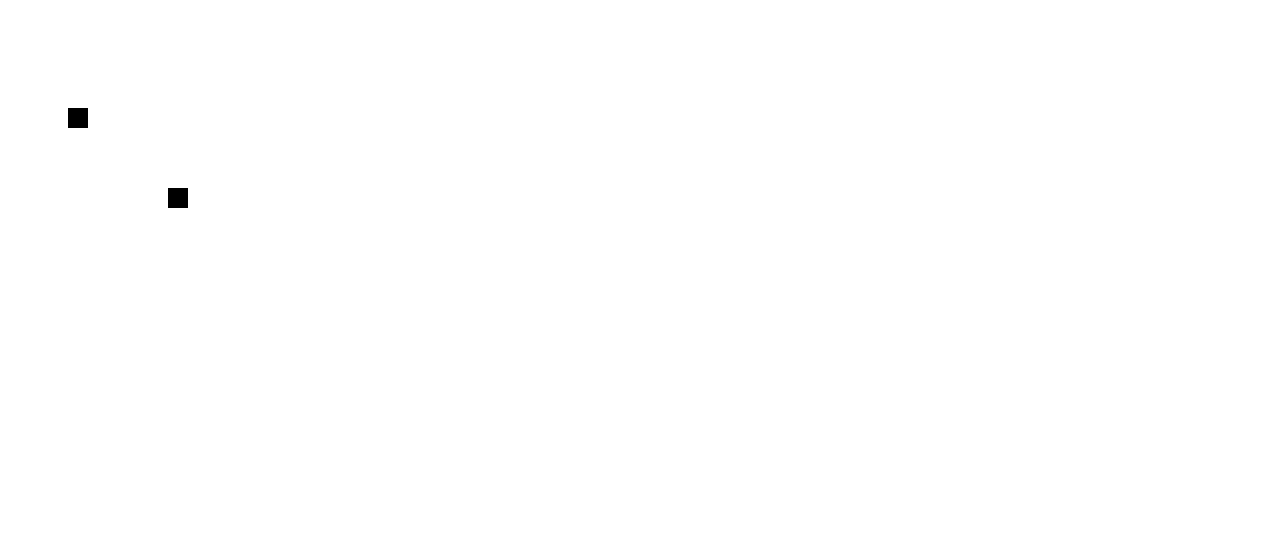
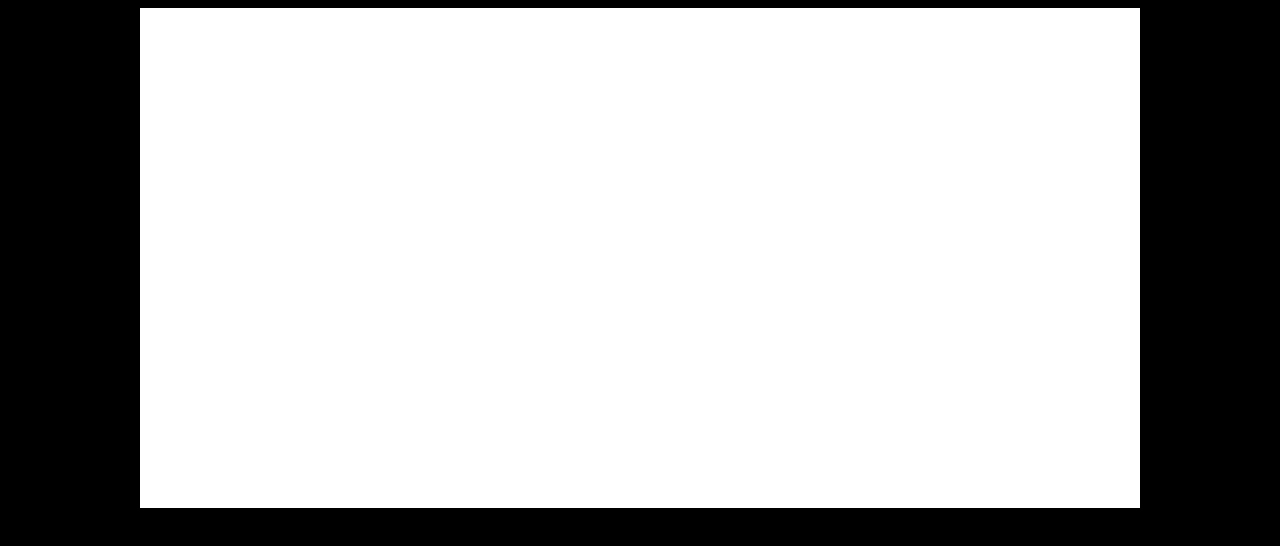
Before and after one commit to gbdb71/Elum, a plain HTML site: page index.html in a window 1280 px wide. Drawn offline with Linux system fonts and the light colour scheme.

Commit message:
Added basic game loop

```diff
--- a/index.html
+++ b/index.html
@@ -3,9 +3,10 @@
 <head>
   <meta charset="utf-8">
   <title>Elum</title>
+  <link rel="stylesheet" href="style/main.css">
 </head>
 <body>
-  <canvas id="game" width="500" height="500"></canvas>
+  <canvas id="game" width="1000" height="500"></canvas>
 
   <script src="script/Grid.js"></script>
   <script src="script/main.js"></script>
--- a/script/Grid.js
+++ b/script/Grid.js
@@ -2,7 +2,7 @@
 {
 
   this.width = 50;
-  this.height = 100;
+  this.height = 25;
   this.tileSize = 20;
   this.grid = [];
 
@@ -25,29 +25,67 @@
 
 }
 
+Grid.prototype.removeBlock = function(x, y)
+{
+
+  this.grid[x][y] = 0;
+
+}
+
 Grid.prototype.eachBlock = function(callback)
 {
+  var blocks = [];
 
-  for(var x=0; x<this.grid.length; x++)
+  for(var x=0; x<this.width; x++)
   {
-    for(var y=0; y<this.grid[x].length; y++)
+    for(var y=0; y<this.height; y++)
     {
       if(this.grid[x][y] == 1)
       {
-        callback(x, y);
+        blocks.push({ x: x, y: y });
       }
     }
+  }
+
+  // Loop through a copied array of the current blocks to allow the
+  // callback to modify the blocks without creating an infinite loop
+  var blocksCount = blocks.length;
+
+  for(var i=0; i<blocksCount; i++)
+  {
+    var currBlock = blocks[i];
+    callback(currBlock.x, currBlock.y);
   }
 
 }
 
 Grid.prototype.draw = function(context)
 {
-
   var tileSize = this.tileSize;
 
+  // Clear the grid
+  context.fillStyle = "#FFFFFF";
+  context.fillRect(0, 0, this.width * tileSize, this.height * tileSize);
+
+  // Draw each tile
+  context.fillStyle = "#000000";
   this.eachBlock(function(x, y) {
     context.fillRect(x * tileSize, y * tileSize, tileSize, tileSize);
   });
 
 }
+
+Grid.prototype.update = function()
+{
+
+  var self = this;
+
+  this.eachBlock(function(x, y) {
+
+    // Move block
+    self.removeBlock(x, y);
+    self.addBlock(x, y + 1);
+
+  });
+
+}
--- a/script/main.js
+++ b/script/main.js
@@ -4,8 +4,6 @@
 
 var canvas = document.getElementById("game");
 var context = canvas.getContext("2d");
-
-context.fillStyle = "#000000";
 
 function update()
 {
@@ -17,4 +15,11 @@
   grid.draw(context);
 }
 
-draw();
+function loop()
+{
+  update();
+  draw();
+}
+
+window.setInterval(loop, 200);
+loop();
--- /dev/null
+++ b/style/main.css
@@ -0,0 +1,10 @@
+body
+{
+  background: #000;
+}
+
+#game
+{
+  display: block;
+  margin: 0 auto;
+}
```
